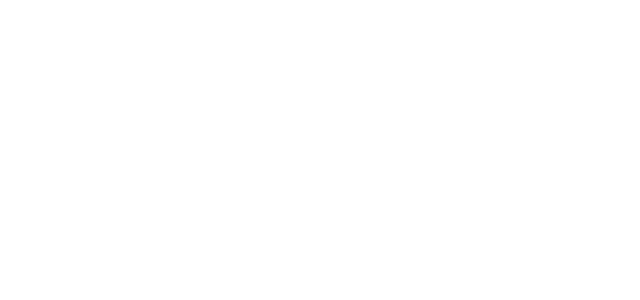
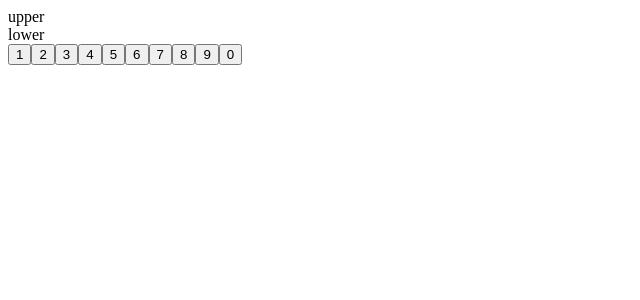
Before and after one commit to fmguerrero96/reactCalc, a React (Vite) app: page / in a window 1280 px wide. Shown: the top 300 px of the page, without its empty margins (0-640 px from the left). Built offline with nearby package versions, Linux system fonts and the light colour scheme.

Commit message:
Place screens and number buttons

```diff
--- a/src/App.jsx
+++ b/src/App.jsx
@@ -3,8 +3,19 @@
 
 export default function App() {
   return (
-    <div>
-
+    <div className="mainContainer">
+      <Screen position={'upper'}/>
+      <Screen position={'lower'}/>
+      <NumberButton number={1}/>
+      <NumberButton number={2}/>
+      <NumberButton number={3}/>
+      <NumberButton number={4}/>
+      <NumberButton number={5}/>
+      <NumberButton number={6}/>
+      <NumberButton number={7}/>
+      <NumberButton number={8}/>
+      <NumberButton number={9}/>
+      <NumberButton number={0}/>
     </div>
   )
 }
```
